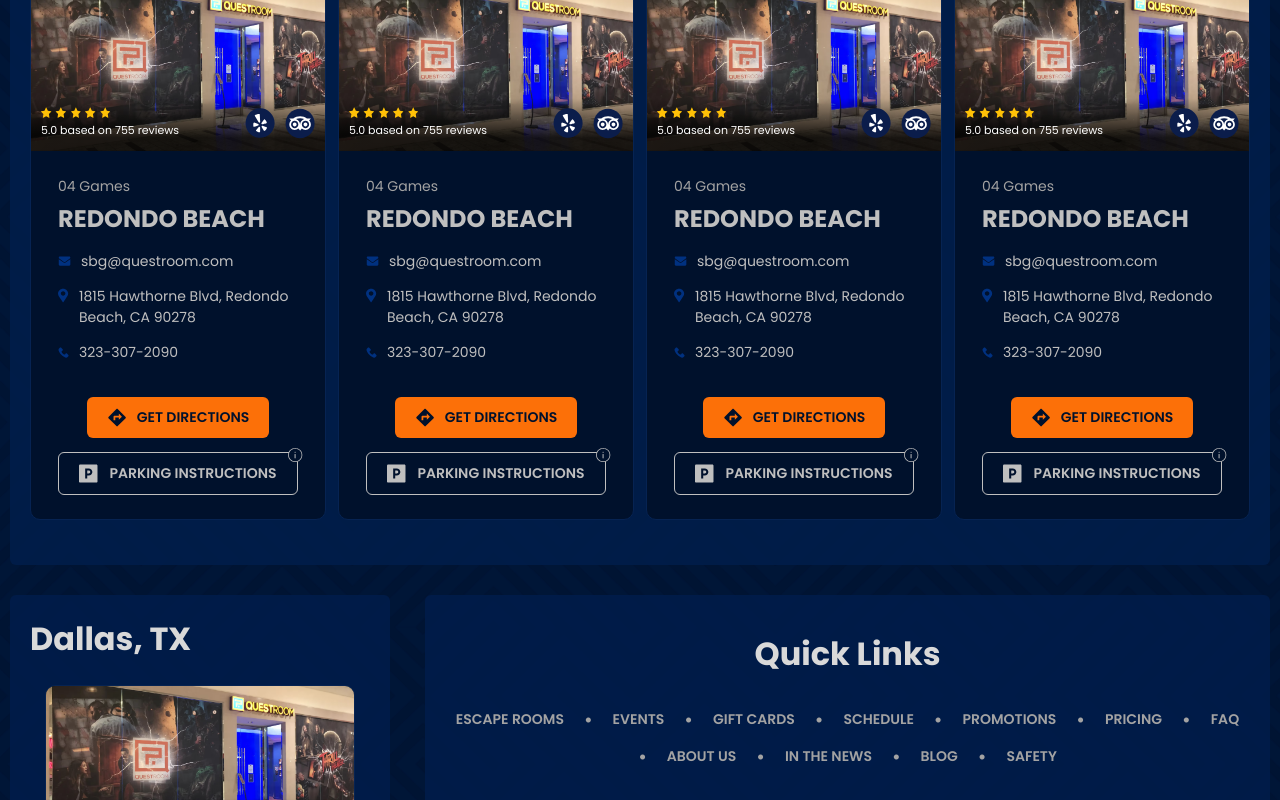
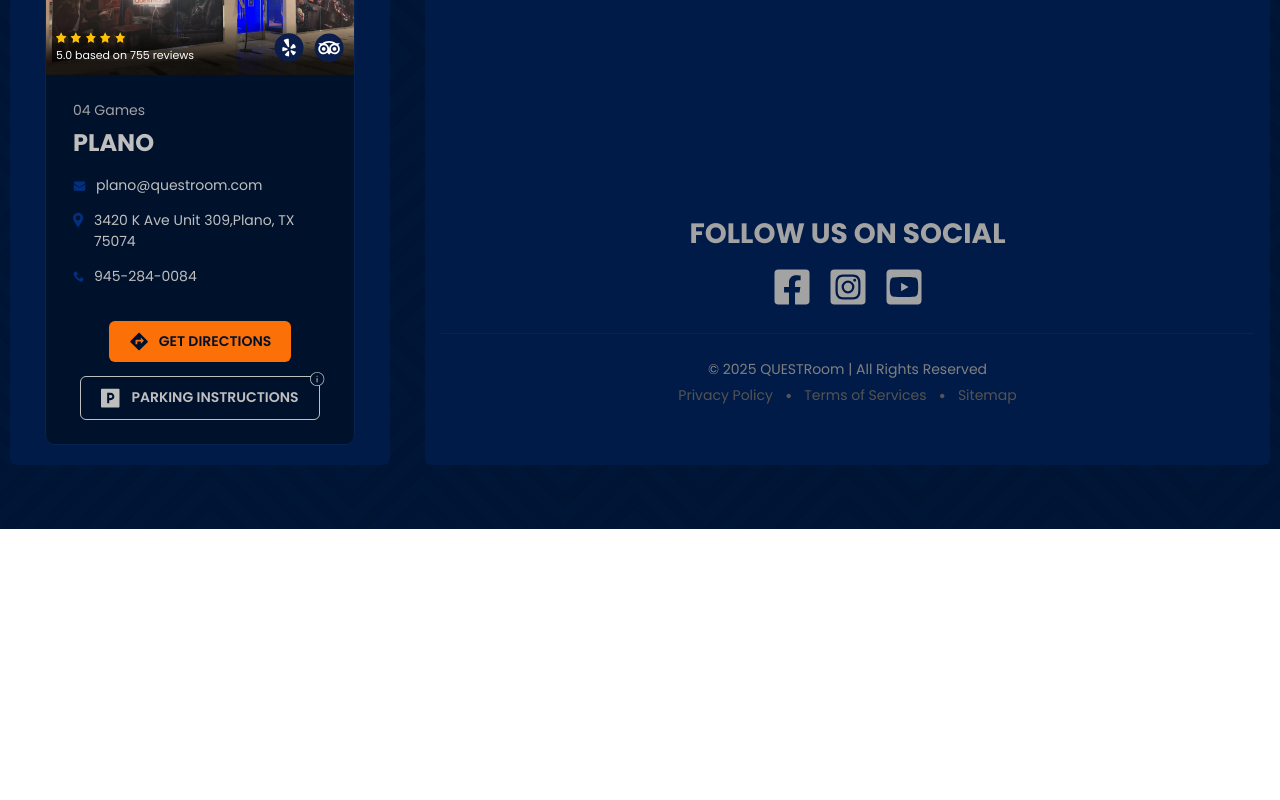
Before and after one commit to shakil-dgency/quest-room, a Next.js app: page /contact in a window 1280 px wide. Shown: the part 1260-2060 px from the top of the page. After the commit the page ends 1789 px from the top, so only its background shows below. Built offline with nearby package versions, Linux system fonts and the light colour scheme; a web font is replaced by a local one.

Commit message:
refactor:resolve footer ui feedback

```diff
--- a/src/components/Footer/Footer.js
+++ b/src/components/Footer/Footer.js
@@ -21,11 +21,72 @@
 import { useSelector } from "react-redux";
 import QuickLinks from "./QuickLinks";
 
+const footerLocation = [
+	{
+		mejorcity: "Los Angeles, CA",
+		subcity: [
+			{
+				name: "Redondo Beach",
+				address: "1815 Hawthorne Blvd,Redondo Beach, CA 90278",
+				total_game: "04",
+				mail: "sbg@questroom.com",
+				number: "323-307-2090",
+				direction: "",
+				parking: "",
+			},
+			{
+				name: "Hollywood",
+				address: "5517 Santa Monica Blvd,Los Angeles, CA 90038",
+				total_game: "05",
+				mail: "hollywood@questroom.com",
+				number: "323-880-0221",
+				direction: "",
+				parking: "",
+			},
+			{
+				name: "Korea Town",
+				address: "170 S. Western Ave,Los Angeles, CA 90004",
+				total_game: "03",
+				mail: "ktown@questroom.com",
+				number: "310-707-1240",
+				direction: "",
+				parking: "",
+			},
+			{
+				name: "Culver City",
+				address: "5235 W Adams Blvd",
+				total_game: "02",
+				mail: "culver@questroom.com",
+				number: "323-457-7222",
+				direction: "",
+				parking: "",
+			},
+		],
+	},
+	{
+		mejorcity: "Dallas, TX",
+		subcity: [
+			{
+				name: "Plano",
+				address: "3420 K Ave Unit 309,Plano, TX 75074",
+				total_game: "04",
+				mail: "plano@questroom.com",
+				number: "945-284-0084",
+				direction: "",
+				parking: "",
+			},
+		],
+	},
+];
+
 function Footer() {
 	const [state, setState] = useState({
 		dallas: true,
 		los_angeles: true,
 	});
+
+	const losAngeles = footerLocation.filter((a) => a.mejorcity.toLowerCase().includes("los angeles"))[0];
+	const dallas = footerLocation.filter((a) => a.mejorcity.toLowerCase().includes("dallas"))[0];
 
 	const { location, id } = useSelector((state) => state.location);
 
@@ -42,11 +103,17 @@
 		} else {
 			setState((prev) => ({ ...prev, dallas: true, los_angeles: true }));
 		}
+
+
 	}, [id]);
 
 	return (
 		<div className="bg-[#001433] bg-[url('/footer/footer_bg.png')] bg-repeat bg-cover  px-2.5 ">
-			<div className={`pt-[60px] pb-16 font_poppins ${state.dallas && !state.los_angeles ? " md:flex justify-between gap-[35px] max-w-[1440px] mx-auto" : ""}`}>
+			<div
+				className={`pt-[60px] pb-16 font_poppins ${
+					state.dallas && !state.los_angeles ? " md:flex justify-between gap-[35px] max-w-[1440px] mx-auto" : ""
+				}`}
+			>
 				<div className="bg-[#001e4d] bg-opacity-[0.8] rounded-md pt-[60px] pb-[20px] md:pb-[45px] px-2.5 md:px-5 max-w-[500px] md:max-w-[850px] xl:max-w-[1440px] mx-auto w-full">
 					<div className="flex justify-center pb-5 md:pb-[25px]">
 						<Image src={logo} alt="logo" height={96} width={496} className="w-[200px] md:w-[300px]" />
@@ -60,142 +127,9 @@
 						<div className="mt-[45px] md:px-8 xl:px-0">
 							<p className="text-[32px] font-[700] text-[#D9D9D9] mb-5 md:mb-[28px] leading-[1]">Los Angeles, CA</p>
 							<div className=" grid grid-col-1 md:grid-cols-2 xl:grid-cols-4 gap-y-10 xl:gap-y-[25px]  gap-x-3 ">
-								{[...Array(4)].map((item, i) => {
-									return <FooterCard key={i} />;
+								{losAngeles?.subcity.map((item, i) => {
+									return <FooterCard key={i} item={item} location={location} />;
 								})}
-
-								{/* <div className="max-w-[710px] mx-auto bg-[#00112C] border-[#062352] border-[1px] rounded-[10px] overflow-hidden">
-						<Image src={location2} alt="" height={287} width={571} className="h-[229px] w-full object-cover" />
-						<div className=" px-3 sm:px-[27px] pt-[25px] pb-[30px] sm:pb-[42px] grid sm:grid-cols-2 gap-2.5 place-items-center ">
-							<div className="text-[#BFBFBF]">
-								<p className="text-[#A3A3A3] text-[14px]">05 Games</p>
-								<p className="text-[24px] font-[700] uppercase">Hollywood</p>
-								<div className="mt-[26px] space-y-[15px]">
-									<div className="group flex gap-2.5 items-center text-[14px] ">
-										<Image src={mail} alt="" height={10} width={13} className="flex-none object-cover" />
-										<a href="mailto:hollywood@questroom.com" className="group-hover:text-[#0085FF]">
-											hollywood@questroom.com
-										</a>
-									</div>
-									<div className=" group flex gap-2.5 items-start text-[14px]">
-										<Image src={location} alt="" height={15} width={11} className="flex-none object-cover mt-[2px]" />
-										<a href="https://maps.app.goo.gl/R51qzWS7KL3iT1Bm8" target="__blank" className="group-hover:text-[#0085FF]">
-											5517 Santa Monica Blvd, Los Angeles, CA 90038
-										</a>
-									</div>
-									<div className="group flex gap-2.5 items-center text-[14px]">
-										<Image src={call} alt="" height={11} width={11} className="flex-none object-cover" />
-										<a href="tel:323-880-0221" className="group-hover:text-[#0085FF]">
-											323-880-0221
-										</a>
-									</div>
-									<div className="group flex gap-2.5 items-center text-[14px]">
-										<Image src={direction} alt="" height={14} width={14} className="flex-none object-cover" />
-										<a href="#" className="group-hover:text-[#0085FF]">
-											Get Directions
-										</a>
-									</div>
-									<div className="group flex gap-2.5 items-center text-[14px]">
-										<Image src={parking} alt="" height={11} width={11} className="flex-none object-cover" />
-										<a href="#" className="group-hover:text-[#0085FF]">
-											Parking instructions
-										</a>
-									</div>
-								</div>
-							</div>
-							<a href="https://maps.app.goo.gl/R51qzWS7KL3iT1Bm8" target="__blank" className="w-full rounded">
-								<Image src={map2} alt="" height={250} width={240} className="pt-4 sm:pt-0 h-[180px] sm:h-[250px] w-full object-cover rounded" />
-							</a>
-						</div>
-					</div>
-					<div className="max-w-[710px] mx-auto bg-[#00112C] border-[#062352] border-[1px] rounded-[10px] overflow-hidden">
-						<Image src={location3} alt="" height={287} width={571} className="h-[229px] w-full object-cover" />
-						<div className=" h-auto px-3 sm:px-[27px] pt-[25px] pb-[30px] sm:pb-[42px] grid sm:grid-cols-2 gap-2.5 place-items-center ">
-							<div className="text-[#BFBFBF]">
-								<p className="text-[#A3A3A3] text-[14px]">04 Games</p>
-								<p className="text-[24px] font-[700] uppercase">Korea Town</p>
-								<div className="mt-[26px] space-y-[15px]">
-									<div className="group flex gap-2.5 items-center text-[14px] ">
-										<Image src={mail} alt="" height={10} width={13} className="flex-none object-cover" />
-										<a href="mailto:ktown@questroom.com" className="group-hover:text-[#0085FF]">
-											ktown@questroom.com
-										</a>
-									</div>
-									<div className=" group flex gap-2.5 items-start text-[14px] xl:pr-2">
-										<Image src={location} alt="" height={15} width={11} className="flex-none object-cover mt-[2px]" />
-										<a href="https://maps.app.goo.gl/SLEhWwkZK8z7bHSy7" target="__blank" className="group-hover:text-[#0085FF]">
-											170 S. Western Ave, Los Angeles, CA 90004
-										</a>
-									</div>
-									<div className="group flex gap-2.5 items-center text-[14px]">
-										<Image src={call} alt="" height={11} width={11} className="flex-none object-cover" />
-										<a href="tel:310-707-1240" className="group-hover:text-[#0085FF]">
-											310-707-1240
-										</a>
-									</div>
-									<div className="group flex gap-2.5 items-center text-[14px]">
-										<Image src={direction} alt="" height={14} width={14} className="flex-none object-cover" />
-										<a href="#" className="group-hover:text-[#0085FF]">
-											Get Directions
-										</a>
-									</div>
-									<div className="group flex gap-2.5 items-center text-[14px]">
-										<Image src={parking} alt="" height={11} width={11} className="flex-none object-cover" />
-										<a href="#" className="group-hover:text-[#0085FF]">
-											Parking instructions
-										</a>
-									</div>
-								</div>
-							</div>
-							<a href="https://maps.app.goo.gl/SLEhWwkZK8z7bHSy7" target="__blank" className="w-full">
-								<Image src={map3} alt="" height={250} width={240} className="pt-4 sm:pt-0 h-[180px] sm:h-[250px] w-full object-cover rounded" />
-							</a>
-						</div>
-					</div>
-					<div className="max-w-[710px] mx-auto bg-[#00112C] border-[#062352] border-[1px] rounded-[10px] overflow-hidden">
-						<Image src={location4} alt="" height={287} width={571} className="h-[229px] w-full object-cover" />
-						<div className=" px-3 sm:px-[27px] pt-[25px] pb-[30px] sm:pb-[42px] grid sm:grid-cols-2 gap-2.5 place-items-center ">
-							<div className="text-[#BFBFBF]">
-								<p className="text-[#A3A3A3] text-[14px]">03 Games</p>
-								<p className="text-[24px] font-[700] uppercase">Culver City</p>
-								<div className="mt-[26px] space-y-[15px]">
-									<div className="group flex gap-2.5 items-center text-[14px] ">
-										<Image src={mail} alt="" height={10} width={13} className="flex-none object-cover" />
-										<a href="mailto:culver@questroom.com" className="group-hover:text-[#0085FF]">
-											culver@questroom.com
-										</a>
-									</div>
-									<div className=" group flex gap-2.5 items-start text-[14px]">
-										<Image src={location} alt="" height={15} width={11} className="flex-none object-cover mt-[2px]" />
-										<a href="https://maps.app.goo.gl/wT6iGrCvRWQDkWrC9" target="__blank" className="group-hover:text-[#0085FF]">
-											5235 W Adams Blvd, Los Angeles, CA 90016
-										</a>
-									</div>
-									<div className="group flex gap-2.5 items-center text-[14px]">
-										<Image src={call} alt="" height={11} width={11} className="flex-none object-cover" />
-										<a href="tel:323-457-7222" className="group-hover:text-[#0085FF]">
-											323-457-7222
-										</a>
-									</div>
-									<div className="group flex gap-2.5 items-center text-[14px]">
-										<Image src={direction} alt="" height={14} width={14} className="flex-none object-cover" />
-										<a href="#" className="group-hover:text-[#0085FF]">
-											Get Directions
-										</a>
-									</div>
-									<div className="group flex gap-2.5 items-center text-[14px]">
-										<Image src={parking} alt="" height={11} width={11} className="flex-none object-cover" />
-										<a href="#" className="group-hover:text-[#0085FF]">
-											Parking instructions
-										</a>
-									</div>
-								</div>
-							</div>
-							<a href="https://maps.app.goo.gl/wT6iGrCvRWQDkWrC9" target="__blank" className="w-full">
-								<Image src={map4} alt="" height={250} width={240} className="pt-4 sm:pt-0 h-[180px] sm:h-[250px] w-full object-cover rounded" />
-							</a>
-						</div>
-					 </div> */}
 							</div>
 						</div>
 					)}
@@ -208,7 +142,9 @@
 						{state.dallas && !state.los_angeles && (
 							<div>
 								<p className="text-[32px] font-[700] text-[#D9D9D9] mt-[45px] mb-[22px] ">Dallas, TX</p>
-								<FooterCard />
+								{dallas?.subcity.map((item, j) => {
+									return <FooterCard key={j} item={item} />;
+								})}
 							</div>
 						)}
 					</div>
@@ -219,16 +155,24 @@
 					} max-w-[500px] md:max-w-[850px] xl:max-w-[1440px] mx-auto flex flex-col md:flex-row gap-[35px] `}
 				>
 					{state.dallas === true && (
-						<div className={`${state.dallas && !state.los_angeles ? "hidden md:block" : ""} bg-[#001D4D] bg-opacity-[0.8] max-w-[500px] lg:w-[380px] h-full flex-none rounded-md px-2.5 md:px-5 pt-[20px] pb-[20px]`}>
+						<div
+							className={`${
+								state.dallas && !state.los_angeles ? "hidden md:block" : ""
+							} bg-[#001D4D] bg-opacity-[0.8] max-w-[500px] lg:w-[380px] h-full flex-none rounded-md px-2.5 md:px-5 pt-[20px] pb-[20px]`}
+						>
 							<p className="text-[32px] font-[700] text-[#D9D9D9] mb-[22px] ">Dallas, TX</p>
-							<FooterCard />
+							{dallas?.subcity.map((item, j) => {
+								return <FooterCard key={j} item={item} location={location} />;
+							})}
 						</div>
 					)}
 					{state.los_angeles && <QuickLinks state={state} />}
 
-					{state.dallas && !state.los_angeles && <div className={`${state.dallas && !state.los_angeles ? "block md:hidden" : ""}`}>
-						 <QuickLinks state={state} />
-					</div>}
+					{state.dallas && !state.los_angeles && (
+						<div className={`${state.dallas && !state.los_angeles ? "block md:hidden" : ""}`}>
+							<QuickLinks state={state} />
+						</div>
+					)}
 				</div>
 			</div>
 		</div>
--- a/src/components/Footer/FooterCard.js
+++ b/src/components/Footer/FooterCard.js
@@ -1,21 +1,23 @@
 import Image from "next/image";
 import React from "react";
 import mail from "@/../../public/templet/thrillTheme/footer/mail.svg";
-import location from "@/../../public/templet/thrillTheme/footer/location.svg";
+import locationIcon from "@/../../public/templet/thrillTheme/footer/location.svg";
 import call from "@/../../public/templet/thrillTheme/footer/call.svg";
 import direction from "@/../../public/templet/thrillTheme/footer/direction.svg";
 import parking from "@/../../public/templet/thrillTheme/footer/parking.svg";
 import parkingInfo from "@/../../public/footer/parkingInfo.svg";
-import location1 from "@/../../public/templet/thrillTheme/footer/location1.png";
+import locationCover from "@/../../public/templet/thrillTheme/footer/location1.png";
 import star from "@/../../public/templet/thrillTheme/star.svg";
 import yelp from "@/../../public/footer/yelp.svg";
 import tripAdvisor from "@/../../public/footer/trip_Advisor.svg";
 
-function FooterCard() {
+function FooterCard({item,location}) {
+
+
 	return (
-		<div className="max-w-[310px] mx-auto bg-[#00112C] border-[#062352] border-[1px] rounded-[10px] overflow-hidden">
+		<div className={`${location?.toLowerCase().includes(item?.name.toLowerCase())?"border-[#0085FF]":"border-[#062352]"} max-w-[310px] mx-auto bg-[#00112C]  border-[1px] rounded-[10px] overflow-hidden`}>
 			<div className="relative">
-				<Image src={location1} alt="" height={287} width={571} className="h-[165px] w-full object-cover" />
+				<Image src={locationCover} alt="" height={287} width={571} className="h-[165px] w-full object-cover" />
 				<div className="w-full flex justify-between px-2.5 absolute bottom-3 z-10">
 					<div>
 						<Image src={star} alt="" height={16} width={110} className="h-[11px] w-auto" />
@@ -30,29 +32,29 @@
 			</div>
 			<div className=" px-3 sm:px-[27px] pt-[25px] pb-[30px] sm:pb-[24px]  ">
 				<div className="text-[#BFBFBF]">
-					<p className="text-[#A3A3A3] text-[14px] pb-2.5">04 Games</p>
-					<p className="text-[24px] font-[700] uppercase leading-[1]">Redondo Beach</p>
+					<p className="text-[#A3A3A3] text-[14px] pb-2.5">{item?.total_game} Games</p>
+					<p className="text-[24px] font-[700] uppercase leading-[1]">{item?.name}</p>
 					<div className="mt-[20px] space-y-[14px]">
 						<div className="group flex gap-2.5 items-center text-[14px] ">
 							<Image src={mail} alt="" height={10} width={13} className="flex-none object-cover" />
 							<a href="mailto:sbg@questroom.com" className="group-hover:text-[#0085FF]">
-								sbg@questroom.com
+								{item?.mail}
 							</a>
 						</div>
 						<div className=" group flex gap-2.5 items-start text-[14px]">
-							<Image src={location} alt="" height={15} width={11} className="flex-none object-cover mt-[2px]" />
+							<Image src={locationIcon} alt="" height={15} width={11} className="flex-none object-cover mt-[2px]" />
 							<a href="https://maps.app.goo.gl/SLEhWwkZK8z7bHSy7" target="__blank" className="group-hover:text-[#0085FF]">
-								1815 Hawthorne Blvd, Redondo Beach, CA 90278
+								{item?.address}
 							</a>
 						</div>
 						<div className="group flex gap-2.5 items-center text-[14px]">
 							<Image src={call} alt="" height={11} width={11} className="flex-none object-cover" />
 							<a href="tel:323-307-2090" className="group-hover:text-[#0085FF]">
-								323-307-2090
+								{item?.number}
 							</a>
 						</div>
 						<div className="flex justify-center pt-5">
-							<a href="#" className="text-[14px] uppercase text-[#00112C] font-[600] bg-[#FC7008] flex gap-2.5 py-2.5 px-5 rounded-[6px]">
+							<a href="#" className="text-[14px] uppercase text-[#00112C] font-[600] bg-[#FC7008] hover:bg-[#FD8F3A] flex gap-2.5 py-2.5 px-5 rounded-[6px]">
 								<Image src={direction} alt="" height={20} width={20} className="w-[20px] h-auto " />
 								<span>Get Directions</span>
 							</a>
--- a/src/components/Navbar/LocationWatcher.js
+++ b/src/components/Navbar/LocationWatcher.js
@@ -48,7 +48,7 @@
         })
 
         if(locationName.length === 0 ){
-            console.log(locationName);
+            // console.log(locationName);
 
             dispatch(setLocation({location:"Choose Your Location",id:'home'}))
             return
--- a/src/components/Navbar/NavBar.js
+++ b/src/components/Navbar/NavBar.js
@@ -315,7 +315,7 @@
 
 		handleLocationBarClose()
 		setEscape(false)
-		// setEvent(false)
+		setEvent(false)
 
 	},[pathname])
 
@@ -482,7 +482,7 @@
 					<li>PROMOTIONS</li>
 
 					<li>FAQ</li>
-					<li>ABOUT US</li>
+					<li><Link href={'/contact'}>ABOUT US</Link></li>
 				</ul>
 			</div>
 
--- a/src/components/templet/thrillTheme/allComponents/LazyVideo.js
+++ b/src/components/templet/thrillTheme/allComponents/LazyVideo.js
@@ -28,7 +28,7 @@
 				playsInline
 				className="h-full w-full object-cover  "
 			>
-				{/* {isPageLoaded && <source src="https://res.cloudinary.com/duvvlysie/video/upload/v1736239911/hero_video_j91do9.mp4" type="video/mp4" />} */}
+				{isPageLoaded && <source src="https://res.cloudinary.com/duvvlysie/video/upload/v1736239911/hero_video_j91do9.mp4" type="video/mp4" />}
 
 			</video>
 			<button
```
Also changed, not shown: src/app/contact/page.js (added, +9 -0 lines), src/components/Footer/QuickLinks.js (+15 -15 lines).
